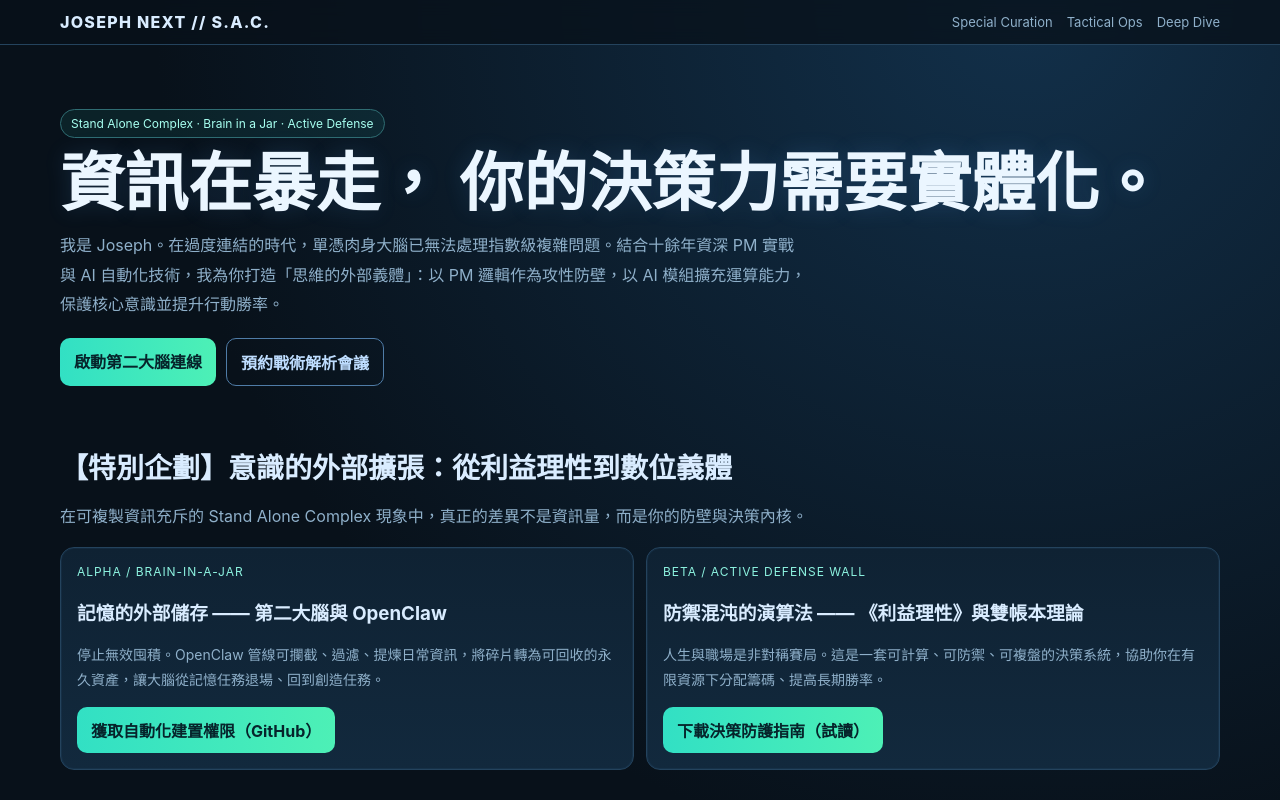
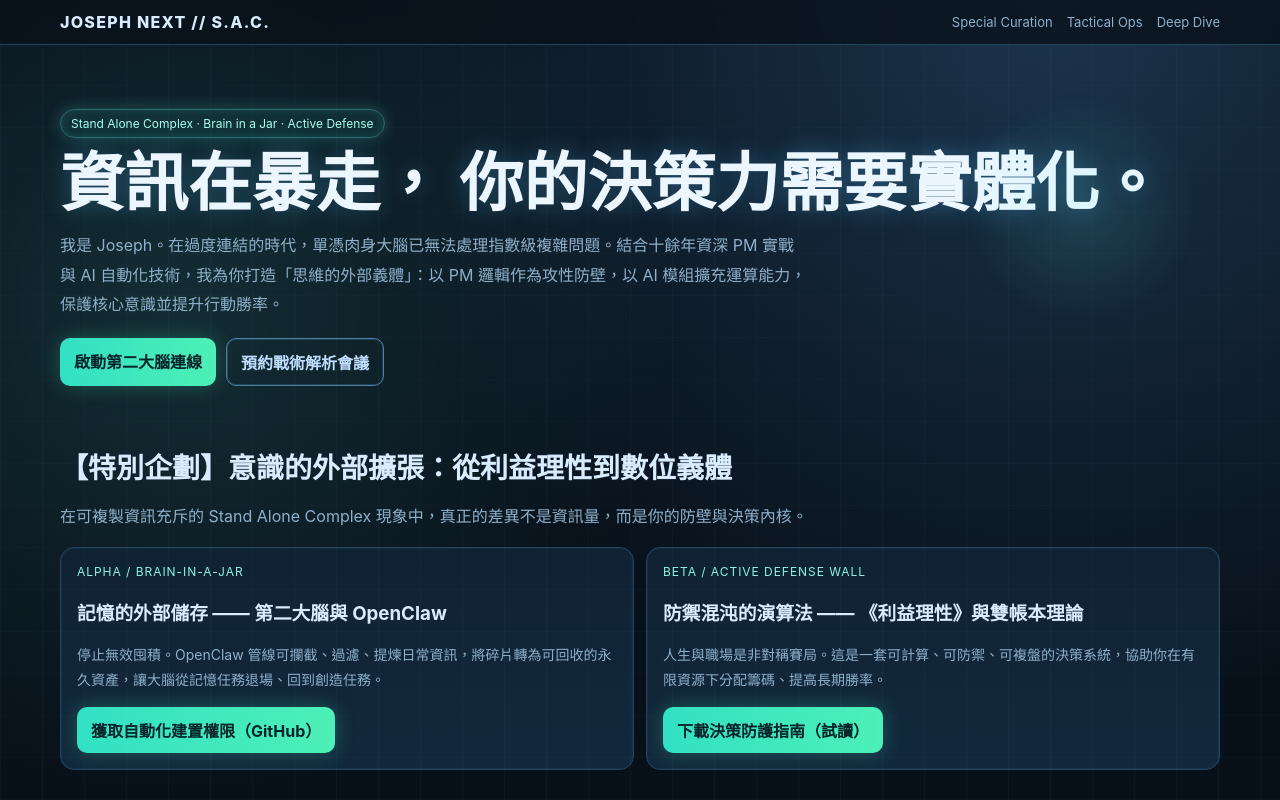
Before and after one commit to KREUZc/design-sample, a plain HTML site: page success-agent-oc/site/pages/josephnext-v3-sac.html in a window 1280 px wide. Shown: the top 800 px of the page. Drawn offline with Linux system fonts and the light colour scheme.

Commit message:
style(josephnext-v3): enhance sci-fi neon glow and tactical grid ambience

```diff
--- a/success-agent-oc/site/assets/css/josephnext-cis-v3-sac.css
+++ b/success-agent-oc/site/assets/css/josephnext-cis-v3-sac.css
@@ -9,16 +9,37 @@
   --cyber:#32e0c4;
   --blue:#59a6ff;
   --danger:#ff7b7b;
+  --neon1:#6afff2;
+  --neon2:#64b5ff;
 }
-*{box-sizing:border-box} body{margin:0;font-family:Inter,"Noto Sans TC",system-ui;color:var(--text);background:radial-gradient(circle at 80% 0%,#12304a 0,#08111a 44%),var(--bg)}
+*{box-sizing:border-box} body{margin:0;font-family:Inter,"Noto Sans TC",system-ui;color:var(--text);
+background:
+  radial-gradient(circle at 82% 0%, rgba(100,181,255,.22) 0, rgba(100,181,255,0) 36%),
+  radial-gradient(circle at 14% 18%, rgba(106,255,242,.12) 0, rgba(106,255,242,0) 28%),
+  linear-gradient(180deg,#07101a,#08111a 45%,#060d16);
+}
+body::before{content:"";position:fixed;inset:0;pointer-events:none;z-index:0;
+background-image:
+  repeating-linear-gradient(90deg, rgba(90,160,220,.04) 0 1px, transparent 1px 42px),
+  repeating-linear-gradient(0deg, rgba(90,160,220,.025) 0 1px, transparent 1px 42px);
+mix-blend-mode:screen;
+}
 .container{width:min(1160px,92vw);margin:0 auto}
 .top{position:sticky;top:0;background:rgba(8,17,26,.78);backdrop-filter:blur(8px);border-bottom:1px solid var(--line);z-index:9}
 .nav{display:flex;justify-content:space-between;align-items:center;padding:12px 0}.brand{font-weight:800;letter-spacing:.08em}.links{display:flex;gap:14px;color:var(--muted);font-size:13px}
-.hero{padding:64px 0 36px}.pill{display:inline-block;padding:6px 10px;border:1px solid #2f6c72;border-radius:999px;color:#a7fff0;background:rgba(50,224,196,.08);font-size:12px}
-h1{font-size:clamp(36px,6vw,64px);line-height:1.02;margin:12px 0;color:#ebf6ff;text-shadow:0 0 22px rgba(89,166,255,.16)}
+.hero{padding:64px 0 36px;position:relative}
+.hero::after{content:"";position:absolute;right:6%;top:12%;width:240px;height:240px;border-radius:50%;
+background:radial-gradient(circle, rgba(106,255,242,.22), rgba(106,255,242,0) 70%);
+filter:blur(6px);pointer-events:none;animation:pulseGlow 4.5s ease-in-out infinite;
+}
+.pill{display:inline-block;padding:6px 10px;border:1px solid #2f6c72;border-radius:999px;color:#a7fff0;background:rgba(50,224,196,.08);font-size:12px;box-shadow:0 0 16px rgba(106,255,242,.22), inset 0 0 10px rgba(106,255,242,.12)}
+h1{font-size:clamp(36px,6vw,64px);line-height:1.02;margin:12px 0;color:#ebf6ff;text-shadow:0 0 22px rgba(89,166,255,.22),0 0 42px rgba(106,255,242,.12)}
 .lead{color:var(--muted);line-height:1.85;max-width:74ch}.cta{display:flex;gap:10px;flex-wrap:wrap;margin-top:18px}
-.btn{display:inline-block;padding:11px 14px;border-radius:10px;text-decoration:none;font-weight:700}
-.btn.p{background:linear-gradient(90deg,var(--cyber),#4df0b6);color:#06242b}.btn.g{border:1px solid #4f7ca7;color:#beddff}
+.btn{display:inline-block;padding:11px 14px;border-radius:10px;text-decoration:none;font-weight:700;transition:.22s ease}
+.btn.p{background:linear-gradient(90deg,var(--cyber),#4df0b6);color:#06242b;box-shadow:0 0 20px rgba(77,240,182,.25)}
+.btn.p:hover{transform:translateY(-1px);box-shadow:0 0 28px rgba(77,240,182,.45)}
+.btn.g{border:1px solid #4f7ca7;color:#beddff;box-shadow:inset 0 0 0 1px rgba(100,181,255,.2)}
+.btn.g:hover{border-color:#78c3ff;box-shadow:0 0 20px rgba(100,181,255,.25)}
 .sec{padding:24px 0}.h2{margin:0 0 10px;font-size:28px}.intro{color:var(--muted);line-height:1.8}
 .grid{display:grid;gap:12px;grid-template-columns:repeat(auto-fit,minmax(260px,1fr))}
 .card{background:linear-gradient(180deg,var(--surface),var(--surface2));border:1px solid var(--line);border-radius:14px;padding:16px;box-shadow:inset 0 0 0 1px rgba(89,166,255,.06)}
@@ -27,4 +48,9 @@ h1{font-size:clamp(36px,6vw,64px);line-height:1.02;margin:12px 0;color:#ebf6ff;t
 .split{display:grid;grid-template-columns:1fr 1fr;gap:12px}.metric{font-size:32px;font-weight:800;color:#bfe2ff}
 .footer{padding:28px 0 50px;color:#88a6c2;font-size:13px}
 input[type=email]{width:100%;padding:11px 12px;border:1px solid var(--line);border-radius:10px;background:#081a29;color:#d9ecff}
+@keyframes pulseGlow{
+  0%,100%{opacity:.52;transform:scale(1)}
+  50%{opacity:.9;transform:scale(1.08)}
+}
+
 @media(max-width:860px){.links{display:none}.split{grid-template-columns:1fr}}
```
